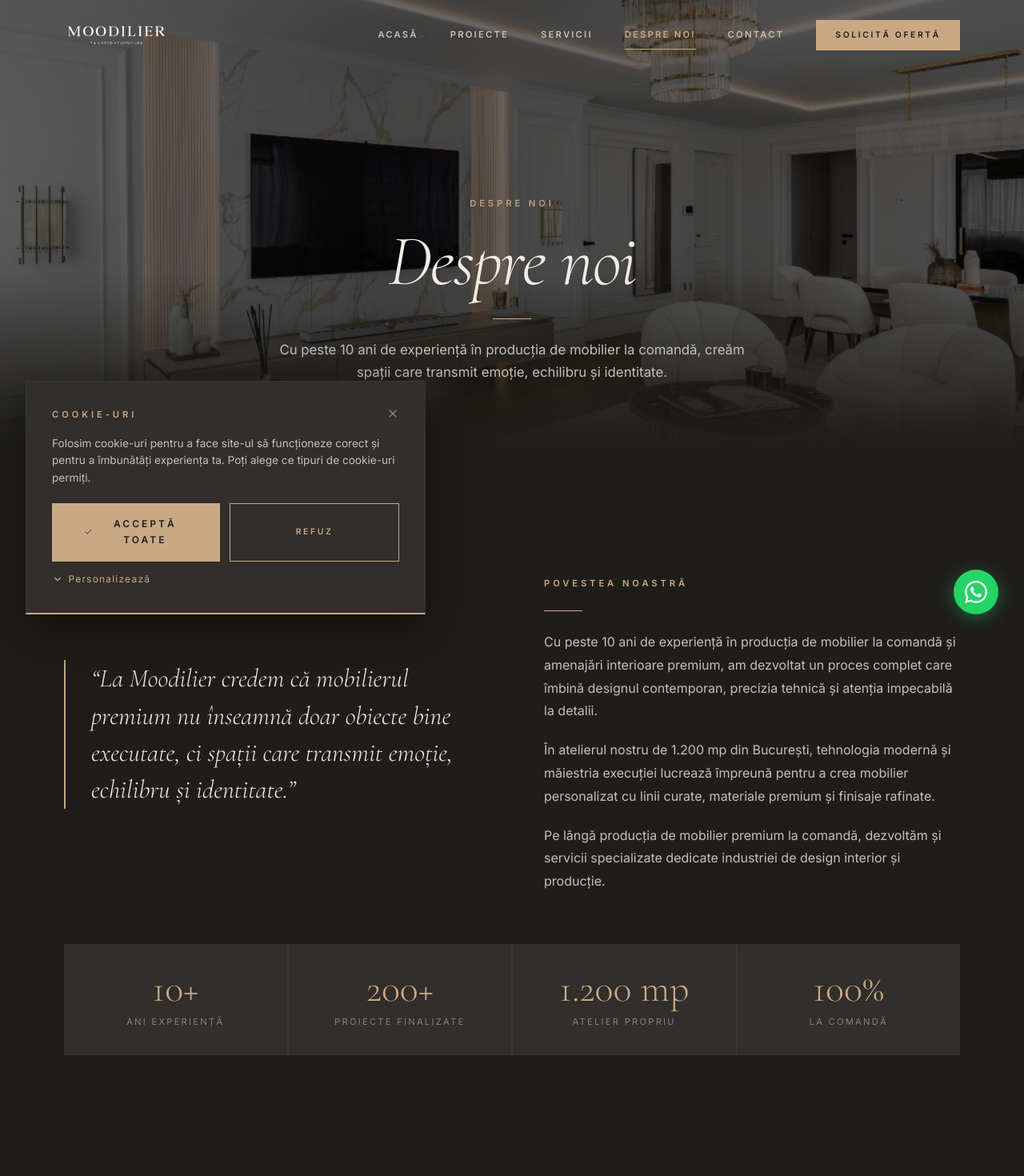
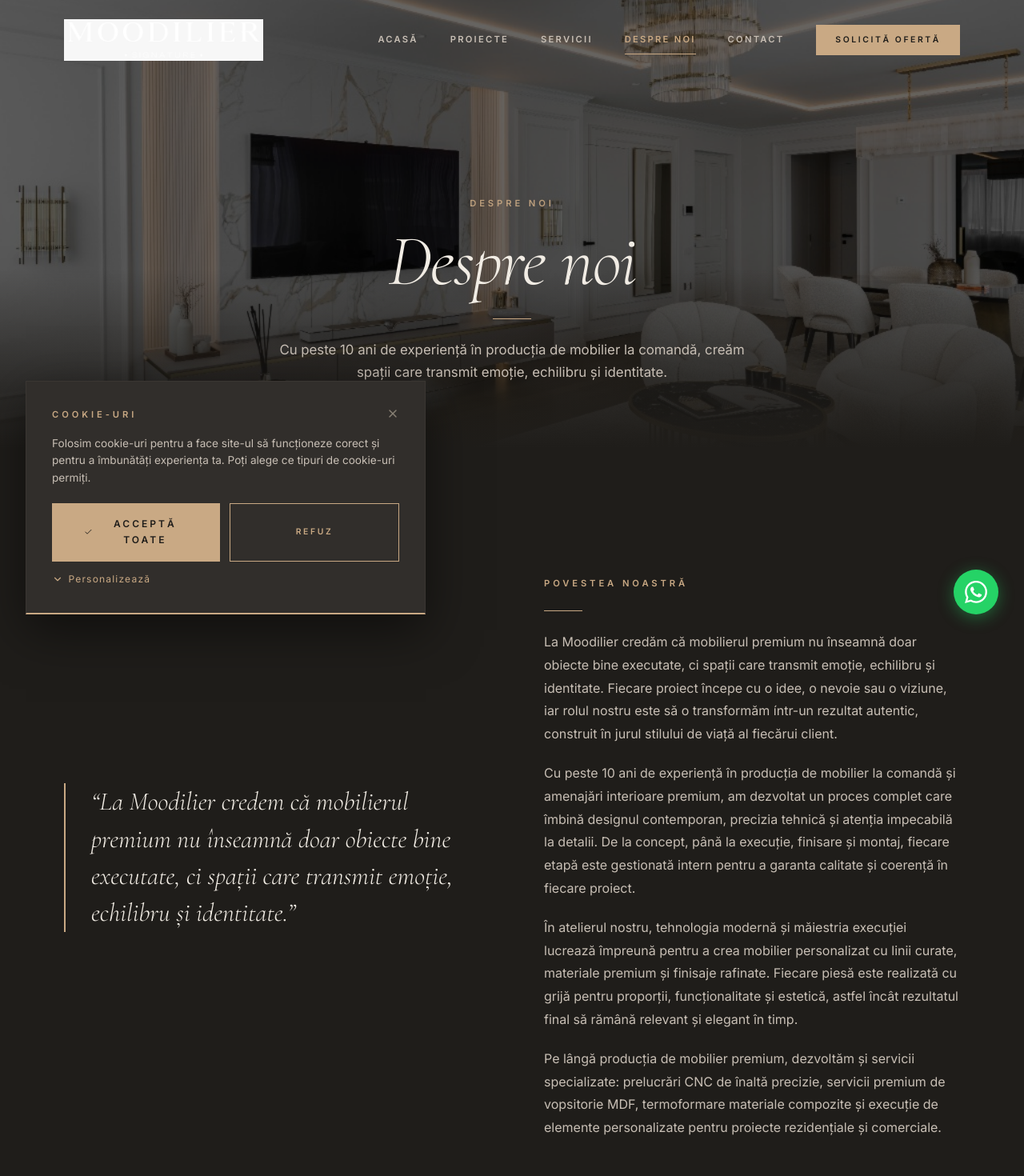
Before and after one commit to ihuntai333/moodilier, a Next.js app: page /despre-noi in a window 1280 px wide. Shown: the top 1470 px of the page at 80% size. Built offline with nearby package versions, Linux system fonts and the light colour scheme.

Commit message:
feat: new MOODILIER SIGNATURE logo, updated brand story texts, 6-step process

```diff
--- a/src/app/despre-noi/page.tsx
+++ b/src/app/despre-noi/page.tsx
@@ -133,21 +133,29 @@ export default function DespreNoiPage() {
               </p>
               <span className="gold-line" />
               <p style={{ marginBottom: "1.25rem", lineHeight: 1.8 }}>
-                Cu peste 10 ani de experiență în producția de mobilier la
-                comandă și amenajări interioare premium, am dezvoltat un proces
-                complet care îmbină designul contemporan, precizia tehnică și
-                atenția impecabilă la detalii.
+                La Moodilier credăm că mobilierul premium nu înseamnă doar obiecte bine executate,
+                ci spații care transmit emoție, echilibru și identitate. Fiecare proiect începe
+                cu o idee, o nevoie sau o viziune, iar rolul nostru este să o transformăm
+                íntr-un rezultat autentic, construit în jurul stilului de viață al fiecărui client.
               </p>
               <p style={{ marginBottom: "1.25rem", lineHeight: 1.8 }}>
-                În atelierul nostru de 1.200 mp din București, tehnologia
-                modernă și măiestria execuției lucrează împreună pentru a crea
-                mobilier personalizat cu linii curate, materiale premium și
-                finisaje rafinate.
+                Cu peste 10 ani de experiență în producția de mobilier la comandă și amenajări
+                interioare premium, am dezvoltat un proces complet care îmbină designul contemporan,
+                precizia tehnică și atenția impecabilă la detalii. De la concept, până la execuție,
+                finisare și montaj, fiecare etapă este gestionată intern pentru a garanta calitate
+                și coerență în fiecare proiect.
+              </p>
+              <p style={{ marginBottom: "1.25rem", lineHeight: 1.8 }}>
+                În atelierul nostru, tehnologia modernă și măiestria execuției lucrează împreună
+                pentru a crea mobilier personalizat cu linii curate, materiale premium și finisaje
+                rafinate. Fiecare piesă este realizată cu grijă pentru proporții, funcționalitate
+                și estetică, astfel încât rezultatul final să rămână relevant și elegant în timp.
               </p>
               <p style={{ lineHeight: 1.8 }}>
-                Pe lângă producția de mobilier premium la comandă, dezvoltăm și
-                servicii specializate dedicate industriei de design interior și
-                producție.
+                Pe lângă producția de mobilier premium, dezvoltăm și servicii specializate:
+                prelucrări CNC de înaltă precizie, servicii premium de vopsitorie MDF, termoformare
+                materiale compozite și execuție de elemente personalizate pentru proiecte
+                rezidențiale și comerciale.
               </p>
             </div>
           </div>
--- a/src/app/page.tsx
+++ b/src/app/page.tsx
@@ -184,17 +184,18 @@ export default function HomePage() {
               </h2>
               <span className="gold-line" />
               <p style={{ marginBottom: "1.25rem" }}>
-                La Moodilier credem că mobilierul premium nu înseamnă doar obiecte bine executate,
-                ci spații care transmit emoție, echilibru și identitate.
+                La Moodilier transformăm ideile de amenajare în piese de mobilier premium la
+                comandă, create pentru spații elegante, funcționale şi atemporale.
               </p>
               <p style={{ marginBottom: "1.25rem" }}>
-                Cu peste 10 ani de experiență în producția de mobilier la comandă și amenajări
-                interioare premium, am dezvoltat un proces complet care îmbină designul contemporan,
-                precizia tehnică și atenția impecabilă la detalii.
+                Cu peste 10 ani de experiență în proiectarea și producția de mobilier premium,
+                realizăm soluții personalizate pentru interioare rezidențiale și comerciale,
+                punând accent pe design contemporan, materiale atent selecționate și execuție impecabilă.
               </p>
               <p style={{ marginBottom: "2.5rem" }}>
-                De la concept și proiectare, până la execuție, finisare și montaj, fiecare etapă
-                este gestionată intern pentru a garanta calitate și coerență în fiecare proiect.
+                Fiecare proiect este conceput în jurul stilului și nevoilor fiecărui client —
+                de la bucătării premium, livinguri și dormitoare, până la recepții, birouri,
+                showroom-uri și spații comerciale moderne.
               </p>
               <Link href="/despre-noi" className="btn btn-ghost">
                 Află mai multe despre noi
--- a/src/app/servicii/page.tsx
+++ b/src/app/servicii/page.tsx
@@ -92,29 +92,34 @@ const stats = [
 
 const processSteps = [
   {
-    step: "1",
-    title: "Consultare inițială",
-    desc: "Analizăm cerințele, stilul dorit și particularitățile spațiului. Prima consultare este gratuită.",
+    step: "01",
+    title: "Ofertarea Proiectului",
+    desc: "În urma discuției inițiale analizăm cerințele proiectului, stilul dorit și particularitățile spațiului, pentru a realiza o ofertă personalizată, adaptată nevoilor și bugetului clientului.",
   },
   {
-    step: "2",
-    title: "Design & proiectare 3D",
-    desc: "Măsurători la fața locului și elaborarea conceptului cu randări 3D realiste.",
+    step: "02",
+    title: "Relevarea Spațiului",
+    desc: "Efectuăm măsurătorile exacte ale spațiului și verificăm toate detaliile tehnice necesare pentru ca proiectul să fie executat cu precizie și eficiență.",
   },
   {
-    step: "3",
-    title: "Ofertă și materiale",
-    desc: "Prezentăm oferta detaliată cu materiale, finisaje și termene de execuție.",
+    step: "03",
+    title: "Analiza și Dezvoltarea Proiectului",
+    desc: "Stabilim soluțiile tehnice și funcționale ale mobilierului, optimizând fiecare detaliu pentru integrarea perfectă în spațiul amenajat.",
   },
   {
-    step: "4",
-    title: "Producție în atelier",
-    desc: "Execuție în atelierul propriu cu tehnologie CNC modernă și control calitate riguros.",
+    step: "04",
+    title: "Proiectare și Documentare",
+    desc: "Realizăm proiectul tehnic complet și documentația necesară pentru producție, incluzând dimensiuni, materiale, finisaje și accesorii.",
   },
   {
-    step: "5",
-    title: "Livrare & montaj",
-    desc: "Montaj profesionist la fața locului cu reglaj de precizie și verificare finală.",
+    step: "05",
+    title: "Execuție în Atelier",
+    desc: "Producția se realizează în atelierul propriu cu tehnologie CNC modernă și control riguros al calității la fiecare etapă a procesului.",
+  },
+  {
+    step: "06",
+    title: "Livrare & Montaj",
+    desc: "Livrăm și montăm mobilierul cu precizie, verificând fiecare detaliu pentru a garanta calitatea așteptată.",
   },
 ];
 
@@ -393,7 +398,7 @@ export default function ServiciiPage() {
             style={{ textAlign: "center", marginBottom: "5rem" }}
           >
             <p className="label" style={{ marginBottom: "1rem" }}>
-              Cum lucrăm
+              Etapele unui proiect
             </p>
             <h2
               style={{
@@ -403,18 +408,19 @@ export default function ServiciiPage() {
                 color: "var(--color-fg)",
               }}
             >
-              Procesul nostru
+              Etapele unui proiect
             </h2>
             <p
               style={{
-                maxWidth: "50ch",
+                maxWidth: "58ch",
                 margin: "1.5rem auto 0",
                 color: "var(--color-fg-muted)",
                 lineHeight: 1.7,
               }}
             >
-              Un proces clar, transparent și adaptat fiecărui client — de la
-              prima discuție până la livrarea finală.
+              Abordarea noastră în fiecare proiect este construită în jurul preciziei,
+              comunicării și execuției premium, pentru a transforma fiecare spațiu
+              íntr-un rezultat impecabil.
             </p>
           </div>
 
@@ -521,11 +527,17 @@ export default function ServiciiPage() {
           }
           @media (min-width: 768px) {
             .process-steps {
-              grid-template-columns: repeat(5, 1fr);
-              gap: 1rem;
+              grid-template-columns: repeat(3, 1fr);
+              gap: 2rem;
             }
             .process-connector {
               display: block !important;
+            }
+          }
+          @media (min-width: 1100px) {
+            .process-steps {
+              grid-template-columns: repeat(6, 1fr);
+              gap: 1rem;
             }
           }
         `}</style>
--- a/src/components/layout/Footer.tsx
+++ b/src/components/layout/Footer.tsx
@@ -1,5 +1,6 @@
 "use client";
 import Link from "next/link";
+import Image from "next/image";
 import { Phone, Mail, MapPin, Clock } from "lucide-react";
 
 const quickLinks = [
@@ -161,7 +162,20 @@ export default function Footer() {
           {/* ── Brand + tagline ───────────────────────────────── */}
           <div style={{ textAlign: "center", marginBottom: "3rem" }}>
             <div className="footer-logo" style={{ marginBottom: "0.75rem" }}>
-              Mood<span>ilier</span>
+              <Image
+                src="/brand/logo-white.png"
+                alt="Moodilier Signature"
+                width={240}
+                height={70}
+                style={{
+                  height: "clamp(44px, 6vw, 64px)",
+                  width: "auto",
+                  objectFit: "contain",
+                  margin: "0 auto",
+                  display: "block",
+                }}
+                unoptimized
+              />
             </div>
             <p
               className="footer-desc"
@@ -172,7 +186,7 @@ export default function Footer() {
               }}
             >
               Atelier de mobilier premium la comandă din București. Design
-              contemporan, materiale atent selecționate și execuție impecabilă.
+              contemporan, materiale atent selecționate şi execuție impecabilă.
             </p>
           </div>
 
--- a/src/components/layout/Header.tsx
+++ b/src/components/layout/Header.tsx
@@ -188,12 +188,12 @@ export default function Header() {
             onClick={closeMobile}
           >
             <Image
-              src="/images-scraped/Moodelier-L-WS-White.png"
-              alt="Moodilier"
-              width={200}
-              height={50}
+              src="/brand/logo-white.png"
+              alt="Moodilier Signature"
+              width={220}
+              height={60}
               style={{
-                height: "40px",
+                height: "clamp(36px, 5vw, 52px)",
                 width: "auto",
                 objectFit: "contain",
               }}
```
Also changed, not shown: public/brand/logo-dark.png (added), public/brand/logo-white.png (added).
